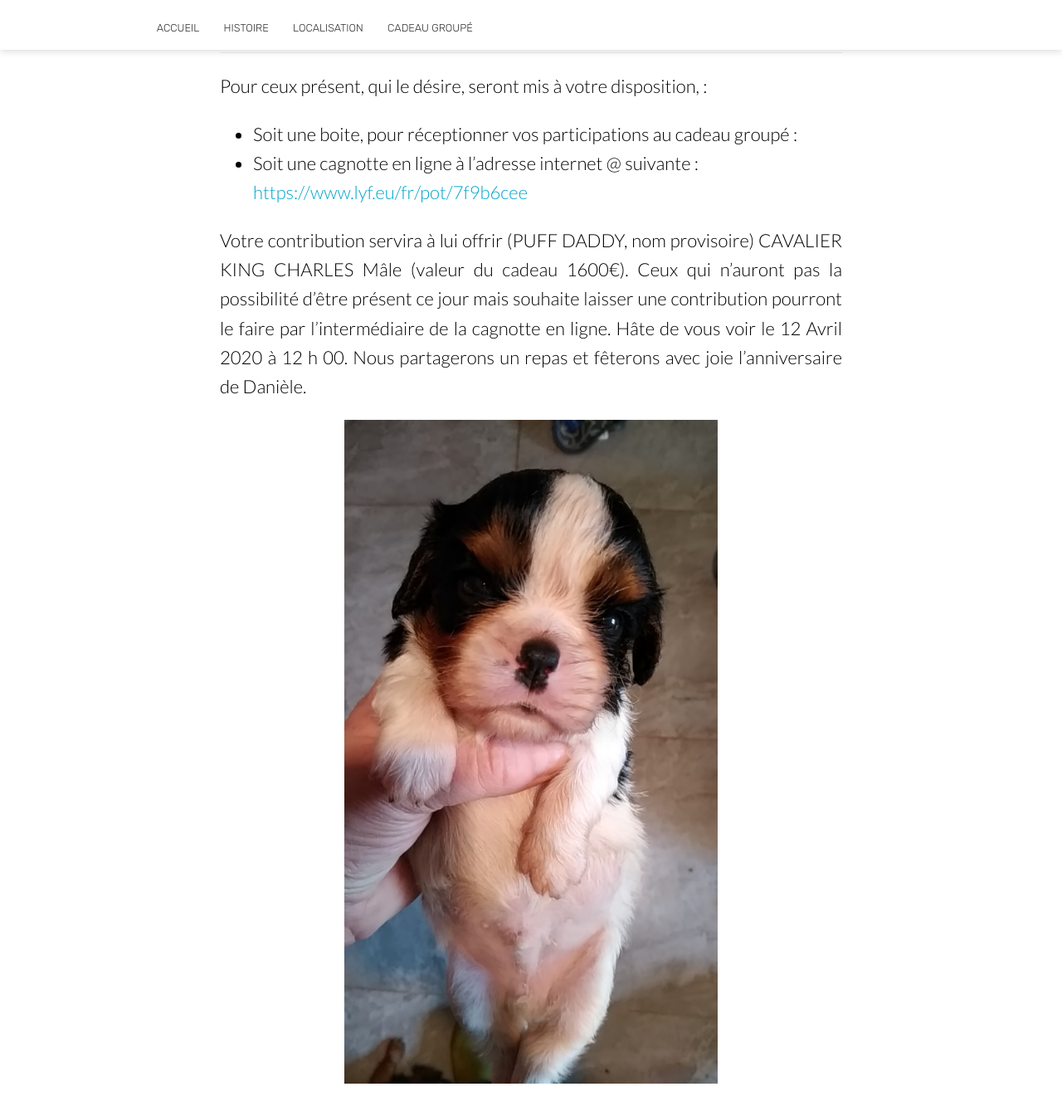
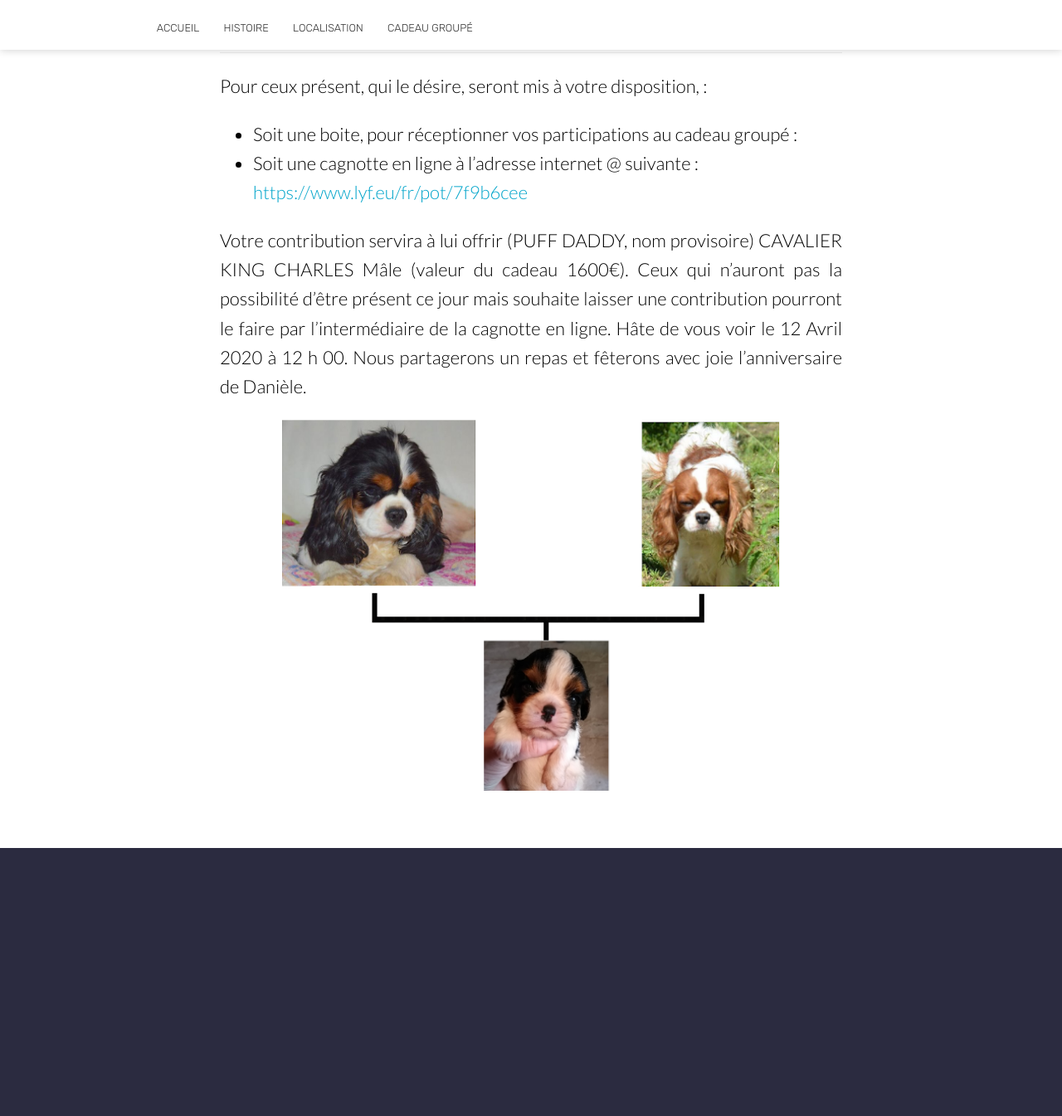
Before and after one commit to DanieleBirthday/DanieleBirthday.github.io, a Jekyll site: the page built from cadeau-groupé/index.html, in a window 1280 px wide and 1375 px high. Shown: the top 1345 px of the window at 83% size. Built offline with Jekyll 4.4.1, drawn with Linux system fonts in a browser that asks for light colours; nearby versions of some CDN libraries.

Commit message:
Manage genealogic tree

```diff
--- a/cadeau-groupé/index.html
+++ b/cadeau-groupé/index.html
@@ -59,19 +59,7 @@ Hâte de vous voir le 12 Avril 2020 à 12 h 00. Nous partagerons un repas et fê
 </p>
 
 <p style="text-align: center">
-<img src="/images/puff.jpg" style="width: 60%">
-<!--
-<script type="text/javascript" src="/js/bundle-puff.js"></script>
-<svg width="1000" height="1000" id="genealogic-tree"/>
-<svg id="genealogic-miniature"/>
-<script type="text/javascript">
-genealogic_d3.generate({
-    json_input_genealogy: '/genealogy.json',
-    path_to_miniature_imgs: 'genetic-tree/',
-    use_fixed_miniature: true
-});
-</script>
--->
+<img src="/images/tree.png" style="width: 80%">
 </p>
 
     </div>
```
